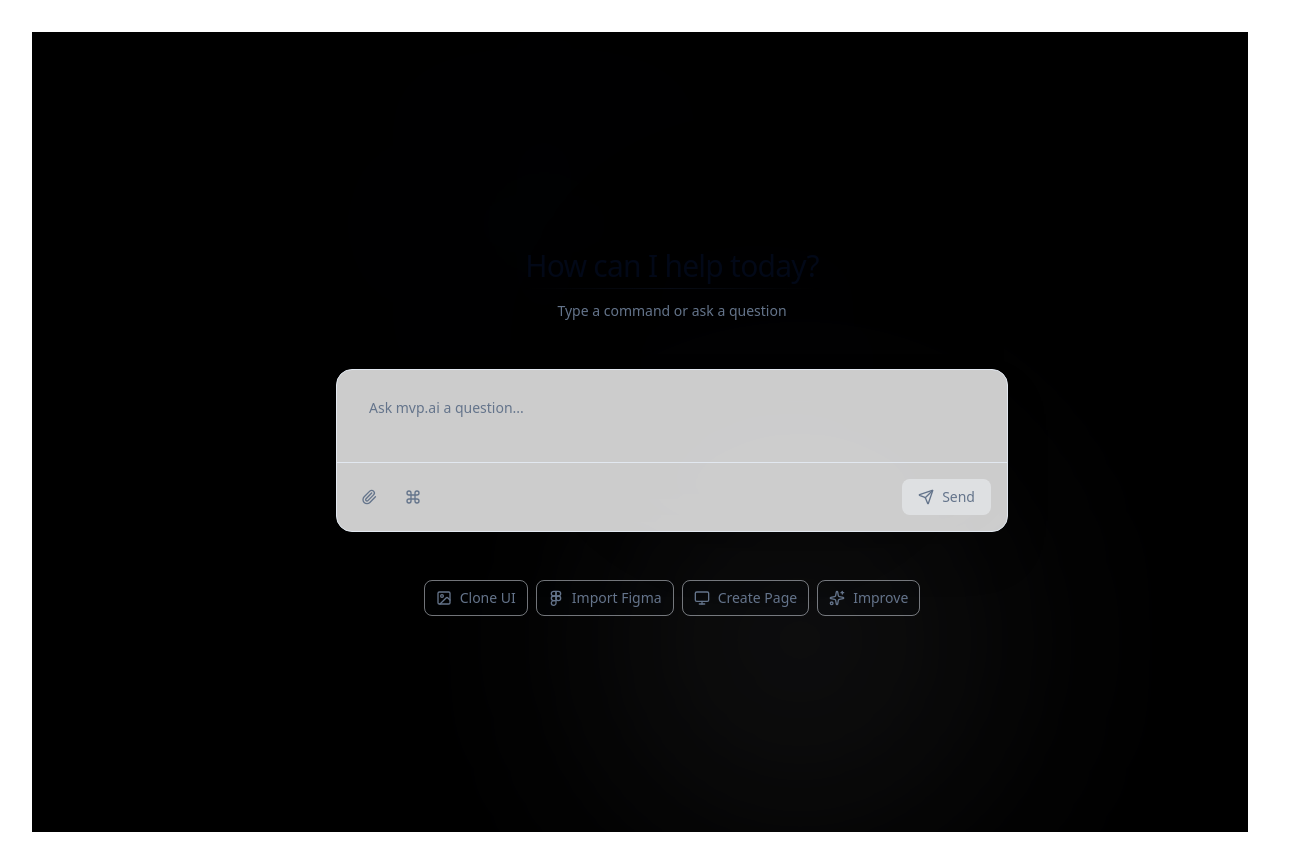
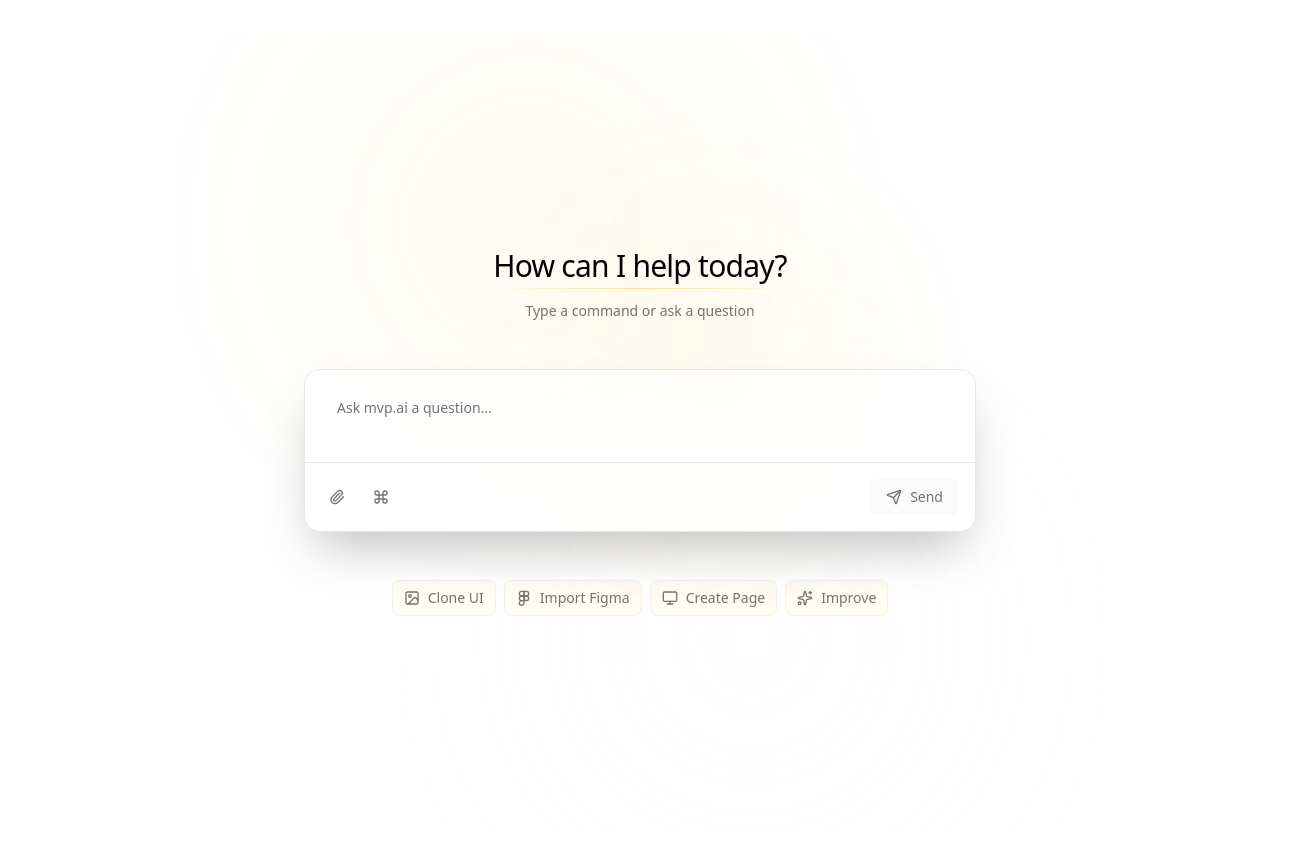
Before and after one commit to ak-pydev/Campus_GPT, a React app in the folder frontend/: page / in a window 1280 px wide. Shown: the whole page, 1312 px wide, since content can reach past the window. Built offline with nearby package versions, Linux system fonts and the light colour scheme; the HTML template or start-up script is replaced by a standard one.

Commit message:
Update theme to NKU colors (White/Black/Gold) and center layout

```diff
--- a/frontend/src/App.tsx
+++ b/frontend/src/App.tsx
@@ -4,7 +4,7 @@ import './App.css';
 
 function App() {
   return (
-    <div className="bg-black min-h-screen text-white">
+    <div className="bg-background text-foreground min-h-screen flex items-center justify-center">
       <AnimatedAIChat />
     </div>
   );
--- a/frontend/src/index.css
+++ b/frontend/src/index.css
@@ -4,32 +4,32 @@
 @layer base {
   :root {
     --background: 0 0% 100%;
-    --foreground: 222.2 84% 4.9%;
+    --foreground: 0 0% 0%;
 
     --card: 0 0% 100%;
-    --card-foreground: 222.2 84% 4.9%;
+    --card-foreground: 0 0% 0%;
 
     --popover: 0 0% 100%;
-    --popover-foreground: 222.2 84% 4.9%;
+    --popover-foreground: 0 0% 0%;
 
-    --primary: 222.2 47.4% 11.2%;
-    --primary-foreground: 210 40% 98%;
+    --primary: 44 100% 58%;
+    --primary-foreground: 0 0% 0%;
 
-    --secondary: 210 40% 96.1%;
-    --secondary-foreground: 222.2 47.4% 11.2%;
+    --secondary: 0 0% 96%;
+    --secondary-foreground: 0 0% 0%;
 
-    --muted: 210 40% 96.1%;
-    --muted-foreground: 215.4 16.3% 46.9%;
+    --muted: 0 0% 96%;
+    --muted-foreground: 0 0% 45%;
 
-    --accent: 210 40% 96.1%;
-    --accent-foreground: 222.2 47.4% 11.2%;
+    --accent: 0 0% 96%;
+    --accent-foreground: 0 0% 0%;
 
     --destructive: 0 84.2% 60.2%;
-    --destructive-foreground: 210 40% 98%;
+    --destructive-foreground: 0 0% 98%;
 
-    --border: 214.3 31.8% 91.4%;
-    --input: 214.3 31.8% 91.4%;
-    --ring: 222.2 84% 4.9%;
+    --border: 0 0% 90%;
+    --input: 0 0% 90%;
+    --ring: 44 100% 58%;
 
     --radius: 0.5rem;
   }
```
